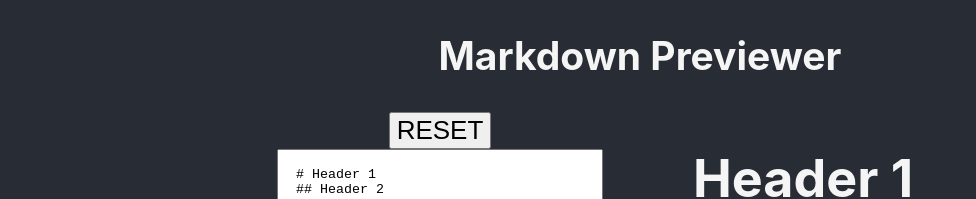
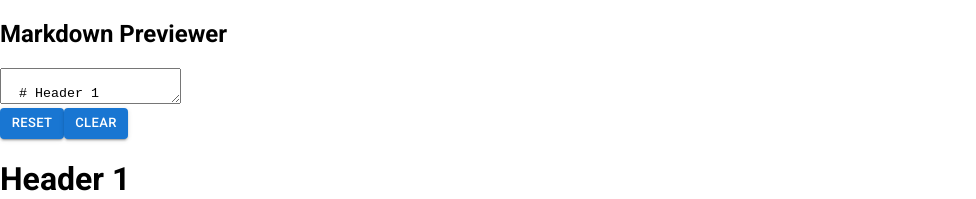
Before and after one commit to tsukashu/Markdown-Previewer, a React (Vite) app: page / in a window 1280 px wide. Shown: the top 199 px of the page, without its empty margins (0-976 px from the left). Built offline with nearby package versions, Linux system fonts and the light colour scheme.

Commit message:
install fonst for material desigin

```diff
--- a/package.json
+++ b/package.json
@@ -10,6 +10,8 @@
   "dependencies": {
     "@emotion/react": "^11.9.3",
     "@emotion/styled": "^11.9.3",
+    "@fontsource/roboto": "^4.5.7",
+    "@fontsource/source-code-pro": "^4.5.10",
     "@mui/material": "^5.8.6",
     "react": "^18.0.0",
     "react-dom": "^18.0.0",
--- a/src/App.jsx
+++ b/src/App.jsx
@@ -1,18 +1,17 @@
 // import DOMPurify from 'dompurify';
 // import { marked } from 'marked';
 import { useState } from 'react';
-import './App.css';
+// import './App.css';
 import placeholder from './placeholder';
 
 import ReactMarkdown from 'react-markdown';
 import remarkGfm from 'remark-gfm';
 import remarkBreaks from 'remark-breaks';
 
-// const test = `Editor Function`;
+import Button from '@mui/material/Button';
 
 const App = () => {
   const [text, setText] = useState(placeholder);
-  // const [md, setMd] = useState(ConvertMD(text));
 
   const handleChange = (event) => {
     setText(event.target.value);
@@ -29,16 +28,30 @@ const App = () => {
 
         <div className='App-contents'>
           <div>
-            <div>
-              <button onClick={handleClick}>RESET</button>
-            </div>
             <textarea
               id='editor'
               value={text}
               onChange={(event) => setText(event.target.value)}
               maxLength={10000}
             ></textarea>
+            <div>
+              <Button
+                variant='contained'
+                size='small'
+                onClick={() => setText(placeholder)}
+              >
+                RESET
+              </Button>
+              <Button
+                variant='contained'
+                size='small'
+                onClick={() => setText('')}
+              >
+                CLEAR
+              </Button>
+            </div>
           </div>
+
           <div id='preview'>
             <ReactMarkdown
               children={text}
--- a/src/index.css
+++ b/src/index.css
@@ -1,8 +1,8 @@
 :root{
-  --font-family-body:-apple-system, BlinkMacSystemFont, 'Segoe UI', 'Roboto', 'Oxygen',
+  --font-family-body:Roboto,-apple-system, BlinkMacSystemFont, 'Segoe UI', 'Roboto', 'Oxygen',
   'Ubuntu', 'Cantarell', 'Fira Sans', 'Droid Sans', 'Helvetica Neue',
   sans-serif;
-  --font-family-code:source-code-pro, Menlo, Monaco, Consolas, 'Courier New',
+  --font-family-code:"Source Code Pro",source-code-pro, Menlo, Monaco, Consolas, 'Courier New',
   monospace;
 }
 body {
```
Also changed, not shown: src/main.jsx (+7 -0 lines), 1 other file (tests, documents, lock files or other folders).
